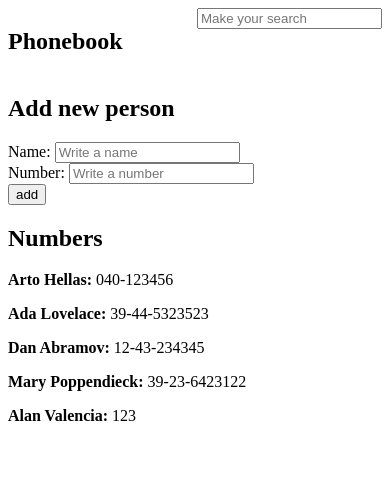
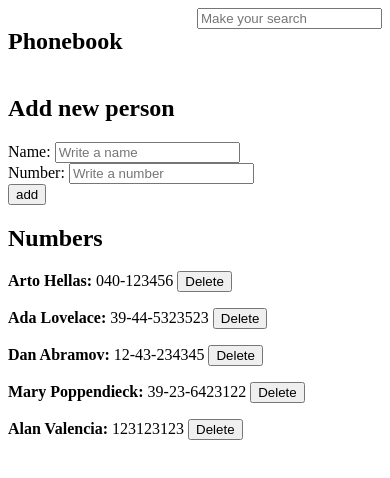
Before and after one commit to heyAlanDev/fullstack-open-exercises, a React (Create React App) app in the folder part2/phone-book/: page / in a window 390 px wide. Shown: the top 478 px of the page. Built offline with nearby package versions, Linux system fonts and the light colour scheme; data requests are answered from the project's data file.

Commit message:
feat(part2/phone-book): Make the exercise 2.17

```diff
--- a/part2/phone-book/db.json
+++ b/part2/phone-book/db.json
@@ -22,7 +22,7 @@
     },
     {
       "name": "Alan Valencia",
-      "number": "123",
+      "number": "123123123",
       "id": 5
     }
   ]
--- a/part2/phone-book/src/components/Person.js
+++ b/part2/phone-book/src/components/Person.js
@@ -1,6 +1,8 @@
-const Person = ({ name, number, styles }) => (
+const Person = ({ name, number, styles, handleClick }) => (
   <p style={{ ...styles }}>
     <span style={{ fontWeight: 'bold' }}>{name}:</span> {number}
+    {'  '}
+    <button onClick={handleClick}>Delete</button>
   </p>
 )
 
--- a/part2/phone-book/src/components/PersonForm.js
+++ b/part2/phone-book/src/components/PersonForm.js
@@ -17,7 +17,6 @@ const PersonForm = ({
       <br />
       Number:{' '}
       <input
-        type='number'
         name='Number'
         value={number}
         onChange={handleNumberChange}
--- a/part2/phone-book/src/components/Persons.js
+++ b/part2/phone-book/src/components/Persons.js
@@ -1,11 +1,28 @@
-import Person from "./Person"
+import Person from './Person'
+import personService from '../services/persons'
 
-const Persons = ({ persons }) => (
-  <div>
-    {persons.map(person => (
-      <Person key={person.id} name={person.name} number={person.number} />
-    ))}
-  </div>
-)
+const Persons = ({ persons }) => {
+  const handleClick = (id, name) => {
+    window.confirm(`Delete ${name}?`)
+      ? personService
+          .remove(id)
+          .then(() => alert(`${name} has been deleted successful`))
+          .catch(err => console.log(err))
+      : alert(`Delete has been cancel`)
+  }
+
+  return (
+    <div>
+      {persons.map(person => (
+        <Person
+          key={person.id}
+          name={person.name}
+          number={person.number}
+          handleClick={() => handleClick(person.id, person.name)}
+        />
+      ))}
+    </div>
+  )
+}
 
 export default Persons
--- a/part2/phone-book/src/services/persons.js
+++ b/part2/phone-book/src/services/persons.js
@@ -16,4 +16,9 @@ const update = (id, newObject) => {
   return request.then(response => response.data)
 }
 
-export default { getAll, create, update }
+const remove = (id) => {
+  const request = axios.delete(`${baseUrl}/${id}`)
+  return request
+}
+
+export default { getAll, create, update, remove }
```
